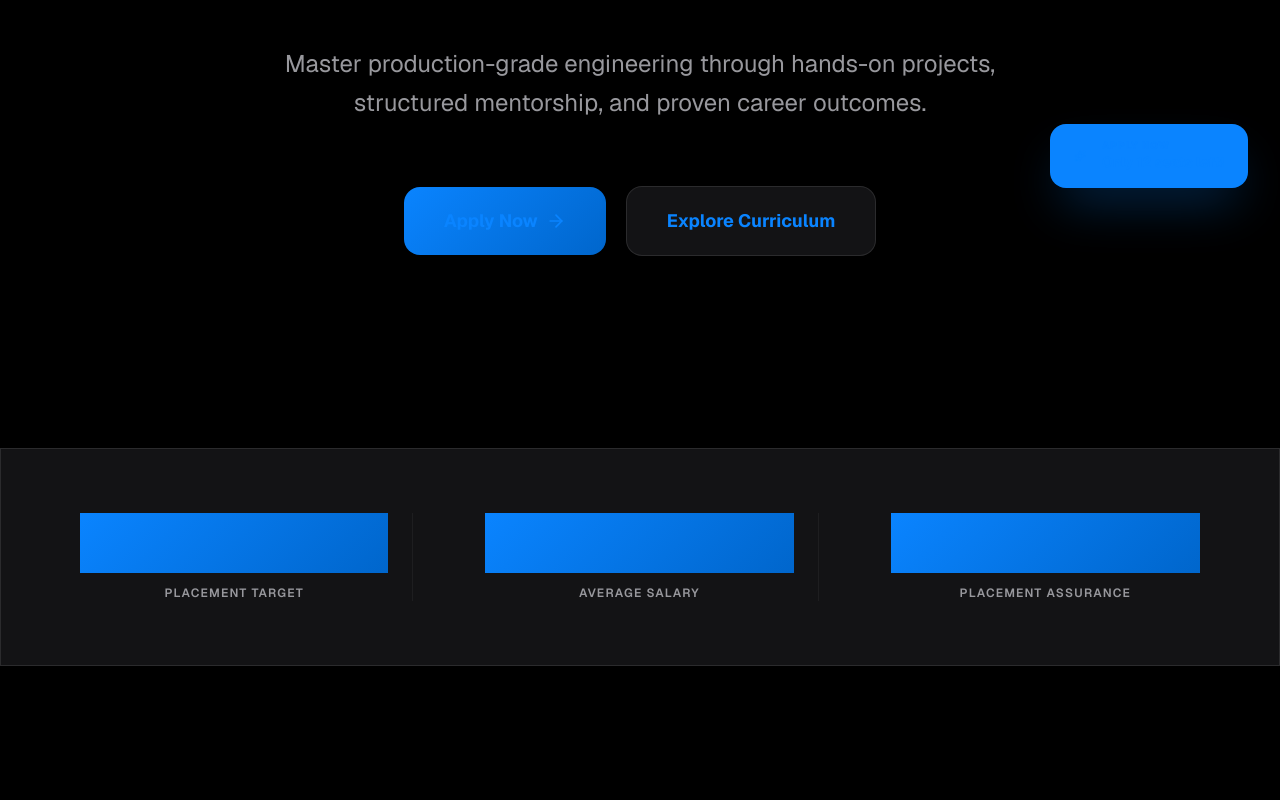
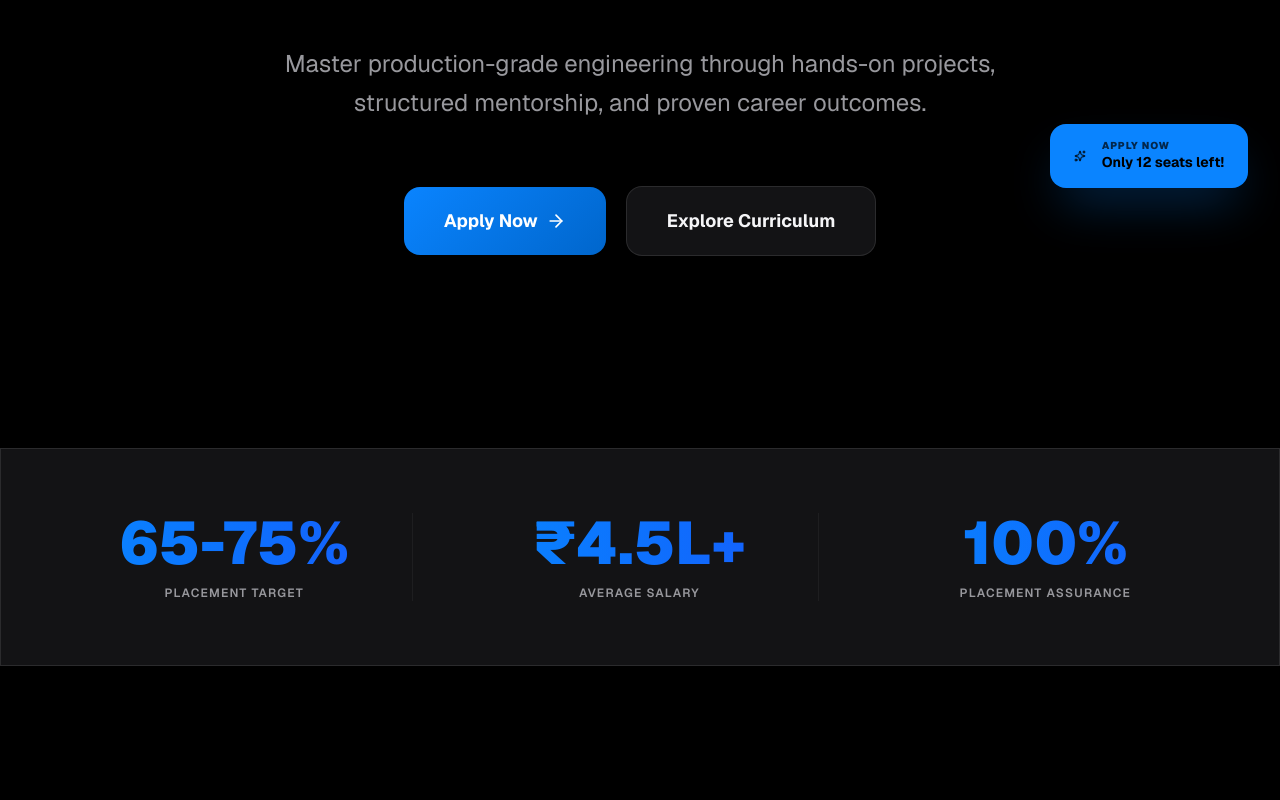
Before and after one commit to tejinder-gh/tutoring, a Next.js app: page /en in a window 1280 px wide. Shown: the part 580-1380 px from the top of the page. Built offline with nearby package versions, Linux system fonts and the light colour scheme.

Commit message:
updated the global css

```diff
--- a/src/app/[locale]/page.tsx
+++ b/src/app/[locale]/page.tsx
@@ -65,15 +65,15 @@ export default function HomePage() {
         <div className="container mx-auto px-6">
           <div className="grid md:grid-cols-3 gap-12 divide-y md:divide-y-0 md:divide-x divide-border/30">
             <div className="text-center px-6 py-6 md:py-0">
-              <div className="text-5xl md:text-6xl font-black bg-clip-text text-transparent gradient-primary mb-3">65-75%</div>
+              <div className="text-5xl md:text-6xl font-black bg-clip-text text-transparent bg-gradient-to-r from-primary to-blue-600 mb-3">65-75%</div>
               <div className="text-xs font-semibold uppercase tracking-widest text-text-muted">{t("trust.stats.placementLabel")}</div>
             </div>
             <div className="text-center px-6 py-6 md:py-0">
-              <div className="text-5xl md:text-6xl font-black bg-clip-text text-transparent gradient-primary mb-3">₹4.5L+</div>
+              <div className="text-5xl md:text-6xl font-black bg-clip-text text-transparent bg-gradient-to-r from-primary to-blue-600 mb-3">₹4.5L+</div>
               <div className="text-xs font-semibold uppercase tracking-widest text-text-muted">{t("trust.stats.salaryLabel")}</div>
             </div>
             <div className="text-center px-6 py-6 md:py-0">
-              <div className="text-5xl md:text-6xl font-black bg-clip-text text-transparent gradient-primary mb-3">100%</div>
+              <div className="text-5xl md:text-6xl font-black bg-clip-text text-transparent bg-gradient-to-r from-primary to-blue-600 mb-3">100%</div>
               <div className="text-xs font-semibold uppercase tracking-widest text-text-muted">{t("trust.stats.assuranceLabel")}</div>
             </div>
           </div>
@@ -146,7 +146,7 @@ export default function HomePage() {
           <div className="space-y-16">
             {/* Tier 1 */}
             <div className="rounded-3xl bg-white dark:bg-slate-900 border border-border/50 shadow-elegant overflow-hidden">
-              <div className="p-10 lg:p-12 bg-gradient-to-br from-blue-50 to-indigo-50 dark:from-slate-800 dark:to-slate-900 border-b border-border/50">
+              <div className="p-10 lg:p-12 bg-gradient-to-br from-blue-50 to-indigo-50 dark:from-blue-950 dark:to-indigo-950 border-b border-border/50">
                 <div className="flex flex-col lg:flex-row lg:items-center lg:justify-between gap-6">
                   <div>
                     <div className="inline-block px-4 py-2 rounded-full bg-primary/10 text-primary text-sm font-bold mb-4">
@@ -188,7 +188,7 @@ export default function HomePage() {
 
             {/* Tier 2 */}
             <div className="rounded-3xl bg-white dark:bg-slate-900 border border-border/50 shadow-elegant overflow-hidden">
-              <div className="p-10 lg:p-12 bg-gradient-to-br from-purple-50 to-pink-50 dark:from-slate-800 dark:to-slate-900 border-b border-border/50">
+              <div className="p-10 lg:p-12 bg-gradient-to-br from-purple-50 to-pink-50 dark:from-purple-950 dark:to-pink-950 border-b border-border/50">
                 <div className="flex flex-col lg:flex-row lg:items-center lg:justify-between gap-6">
                   <div>
                     <div className="inline-block px-4 py-2 rounded-full bg-purple-500/10 text-purple-600 dark:text-purple-400 text-sm font-bold mb-4">
@@ -230,7 +230,7 @@ export default function HomePage() {
 
             {/* Tier 3 */}
             <div className="rounded-3xl bg-white dark:bg-slate-900 border border-border/50 shadow-elegant overflow-hidden">
-              <div className="p-10 lg:p-12 bg-gradient-to-br from-amber-50 to-orange-50 dark:from-slate-800 dark:to-slate-900 border-b border-border/50">
+              <div className="p-10 lg:p-12 bg-gradient-to-br from-amber-50 to-orange-50 dark:from-amber-950 dark:to-orange-950 border-b border-border/50">
                 <div className="flex flex-col lg:flex-row lg:items-center lg:justify-between gap-6">
                   <div>
                     <div className="inline-block px-4 py-2 rounded-full bg-secondary/10 text-secondary text-sm font-bold mb-4">
--- a/src/globals.css
+++ b/src/globals.css
@@ -4,9 +4,13 @@
   --color-background: var(--background);
   --color-foreground: var(--foreground);
   --color-primary: var(--primary);
+  --color-secondary: var(--secondary);
   --color-accent: var(--accent);
   --color-border: var(--border);
   --color-text-muted: var(--text-muted);
+
+  --color-white: #ffffff;
+  --color-black: #000000;
 
   --font-sans: var(--font-geist-sans);
   --font-mono: var(--font-geist-mono);
@@ -76,8 +80,11 @@ body {
 
 /* Typography and common elements */
 a {
-  color: var(--primary);
   text-decoration: none;
+}
+
+a:hover {
+  opacity: 0.8;
 }
 
 button:focus,
--- a/tailwind.config.cjs
+++ b/tailwind.config.cjs
@@ -4,6 +4,7 @@ module.exports = {
     './src/**/*.{js,ts,jsx,tsx,mdx}',
     './pages/**/*.{js,ts,jsx,tsx,mdx}',
   ],
+  darkMode: ['selector', '[data-theme="dark"]'],
   theme: {
     extend: {
       colors: {
```
